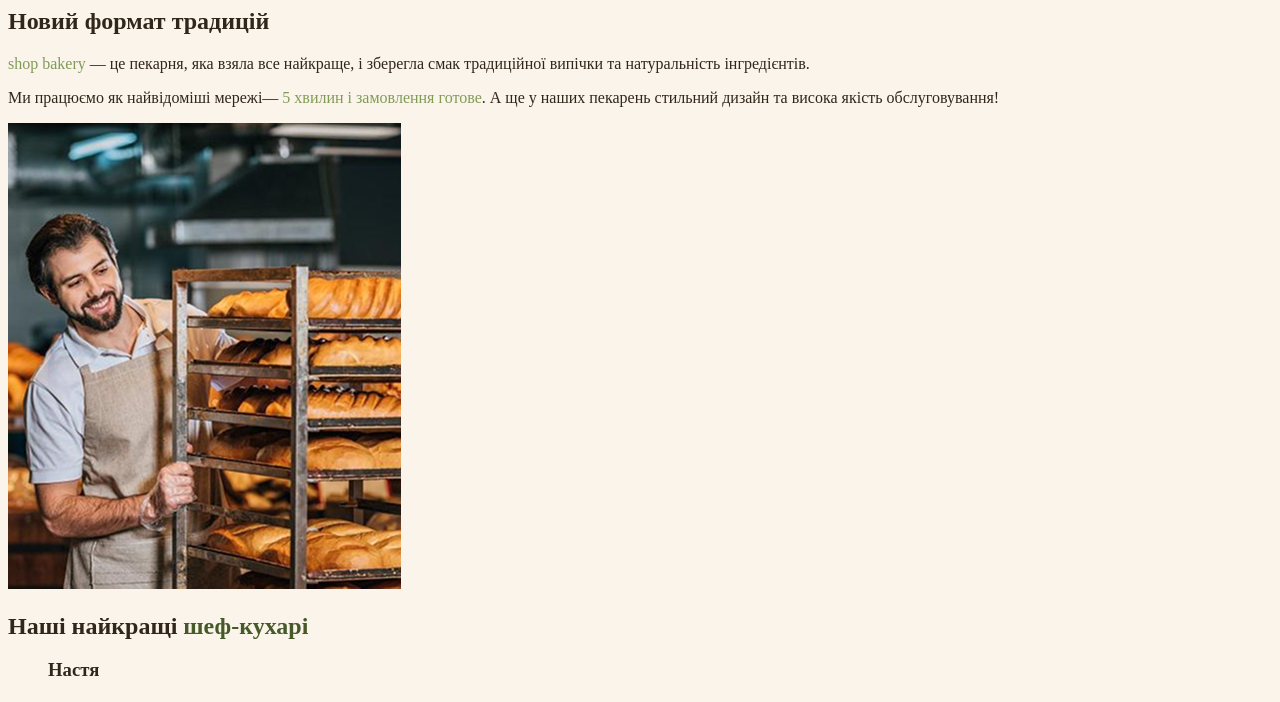
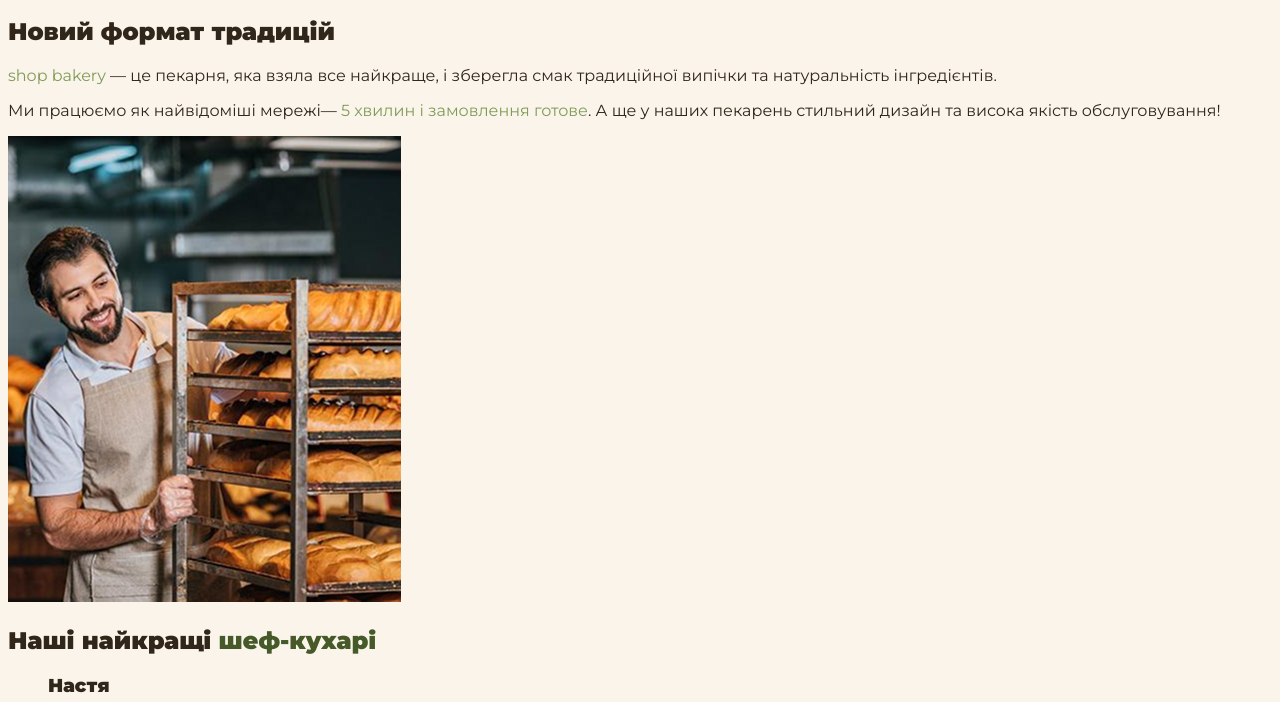
Before and after one commit to Vidiborets0012/shop_bakery, a plain HTML site: page index.html in a window 1280 px wide. Shown: the part 315-1017 px from the top of the page. Drawn offline with Linux system fonts and the light colour scheme.

Commit message:
connect Poppins font, replace it with alternative Montserrat (Poppins does not support Cyrillic)

```diff
--- a/css/styles.css
+++ b/css/styles.css
@@ -9,6 +9,8 @@
 body {
   color: var(--color-primary-dark);
   background-color: var(--color-primary-light);
+  /* font-family: 'Poppins', sans-serif; */
+  font-family: 'Montserrat', sans-serif;
 }
 
 ul {
--- a/index.html
+++ b/index.html
@@ -3,6 +3,20 @@
   <head>
     <meta charset="UTF-8" />
     <meta name="viewport" content="width=device-width, initial-scale=1.0" />
+    <link rel="preconnect" href="https://fonts.googleapis.com" />
+    <link rel="preconnect" href="https://fonts.gstatic.com" crossorigin />
+
+    <!-- <link
+      href="https://fonts.googleapis.com/css2?family=Poppins:wght@300;400;600;900&display=swap"
+      rel="stylesheet"
+    /> -->
+
+    <!-- Шрифт Poppins на Google Fonts не має кириличних гліфів. Через це український текст відображається системним Arial, що порушує дизайн-концепцію -->
+    <!-- Montserrat — це галузевий стандарт заміни Poppins для кирилиці. Вони обидва належать до класу геометричних гротесків. -->
+    <link
+      href="https://fonts.googleapis.com/css2?family=Montserrat:wght@300;400;600;900&display=swap"
+      rel="stylesheet"
+    />
     <title>Сучасна пекарня</title>
     <link rel="stylesheet" href="./css/styles.css" />
   </head>
```
